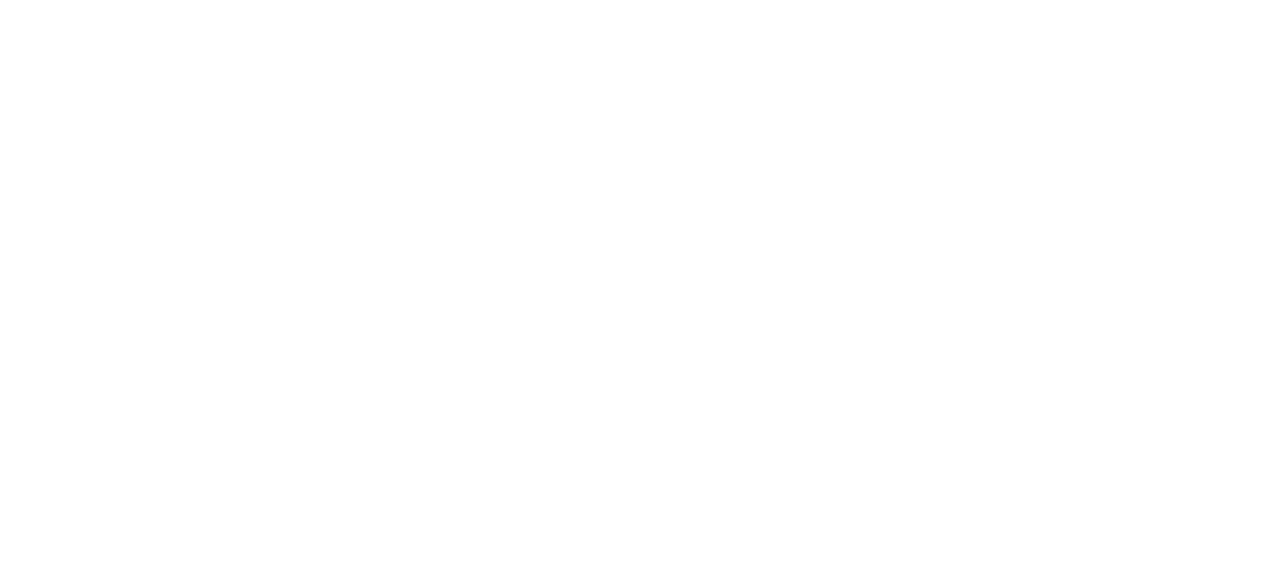
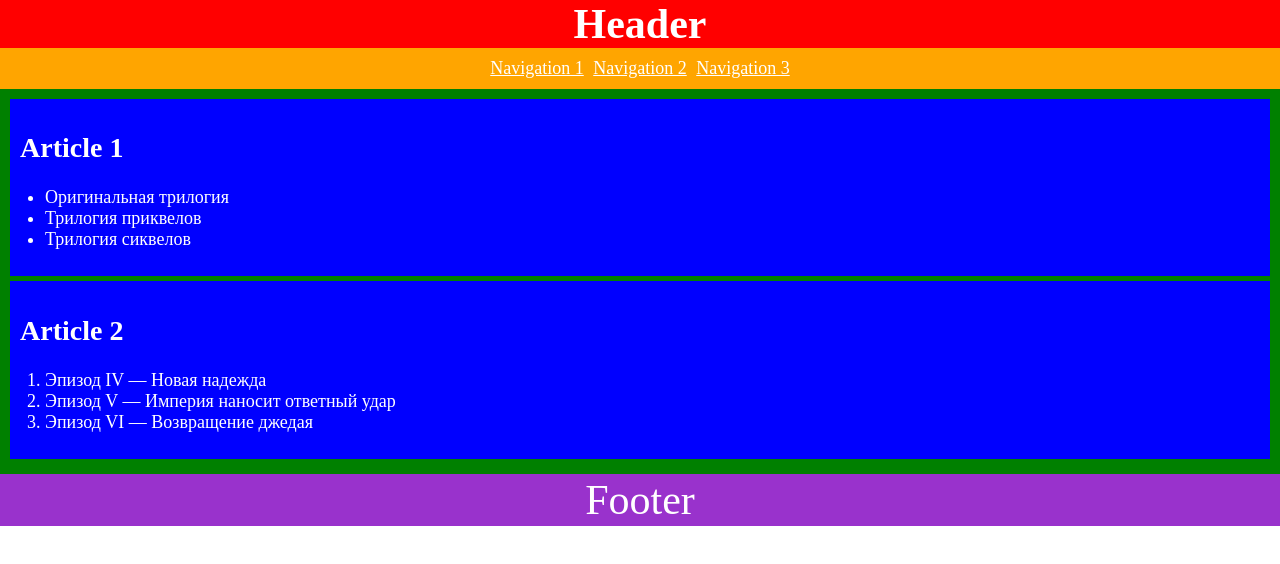
Before and after one commit to js-tasks-ru/htmlcss-20231027_shuklinvlad, a website: page 02-dz0/01-semantic-mockup/solution.html in a window 1280 px wide. Drawn offline with Linux system fonts and the light colour scheme.

Commit message:
add sematic page solution

```diff
--- a/02-dz0/01-semantic-mockup/solution.html
+++ b/02-dz0/01-semantic-mockup/solution.html
@@ -1,4 +1,47 @@
 <!DOCTYPE html>
 <html lang="ru">
-    <!-- Ваше решение -->
+    <head>
+        <meta charset="UTF-8">
+        <meta name="viewport" content="width=device-width, initial-scale=1.0">
+        <title>Second Solution</title>
+        <link rel="stylesheet" href="style.css">
+    </head>
+
+    <body>
+        <header>
+            <h1>Header</h1>
+
+            <nav>
+                <a href="#">Navigation 1</a>
+                <a href="#">Navigation 2</a>
+                <a href="#">Navigation 3</a>
+            </nav>
+
+        </header>
+
+        <main>
+            <article>
+                <h2>Article 1</h2>
+
+                <ul>
+                    <li>Оригинальная трилогия</li>
+                    <li>Трилогия приквелов</li>
+                    <li>Трилогия сиквелов</li>
+                </ul>
+            </article>
+            <article>
+                <h2>Article 2</h2>
+
+                <ol>
+                    <li>Эпизод IV — Новая надежда</li>
+                    <li>Эпизод V — Империя наносит ответный удар</li>
+                    <li>Эпизод VI — Возвращение джедая</li>
+                </ol>
+            </article>
+        </main>
+
+        <footer>
+            <p>Footer</p>
+        </footer>
+    </body>
 </html>
--- /dev/null
+++ b/02-dz0/01-semantic-mockup/style.css
@@ -0,0 +1,73 @@
+* {
+    color: #ffffff;
+    box-sizing:border-box;
+}
+
+body{
+    margin: 0;
+}
+
+header {
+    text-align: center;
+    background-color: red;
+}
+
+header h1 {
+    padding: 0;
+    margin: 0;
+
+    font-size: 42px;
+}
+
+nav {
+    padding-top: 10px;
+    padding-bottom: 10px;
+
+    background-color: orange;
+    font-size: 18px;
+}
+
+nav a {
+    margin-right: 5px;
+}
+
+nav a:last-child {
+    margin-right: 0;
+}
+
+main {
+    background: green;
+    padding: 10px;
+}
+
+main h2 {
+    font-size: 28px
+}
+main article {
+    margin-bottom: 5px;
+    padding: 10px;
+
+    background-color: blue;
+}
+
+li {
+    margin-left: -15px;
+
+    font-size: 18px;
+}
+
+footer {
+    padding-top: 2px;
+    padding-bottom: 2px;
+
+    background-color: darkorchid;
+
+}
+
+footer p {
+    padding: 0;
+    margin: 0;
+
+    text-align: center;
+    font-size: 42px;
+}
```
